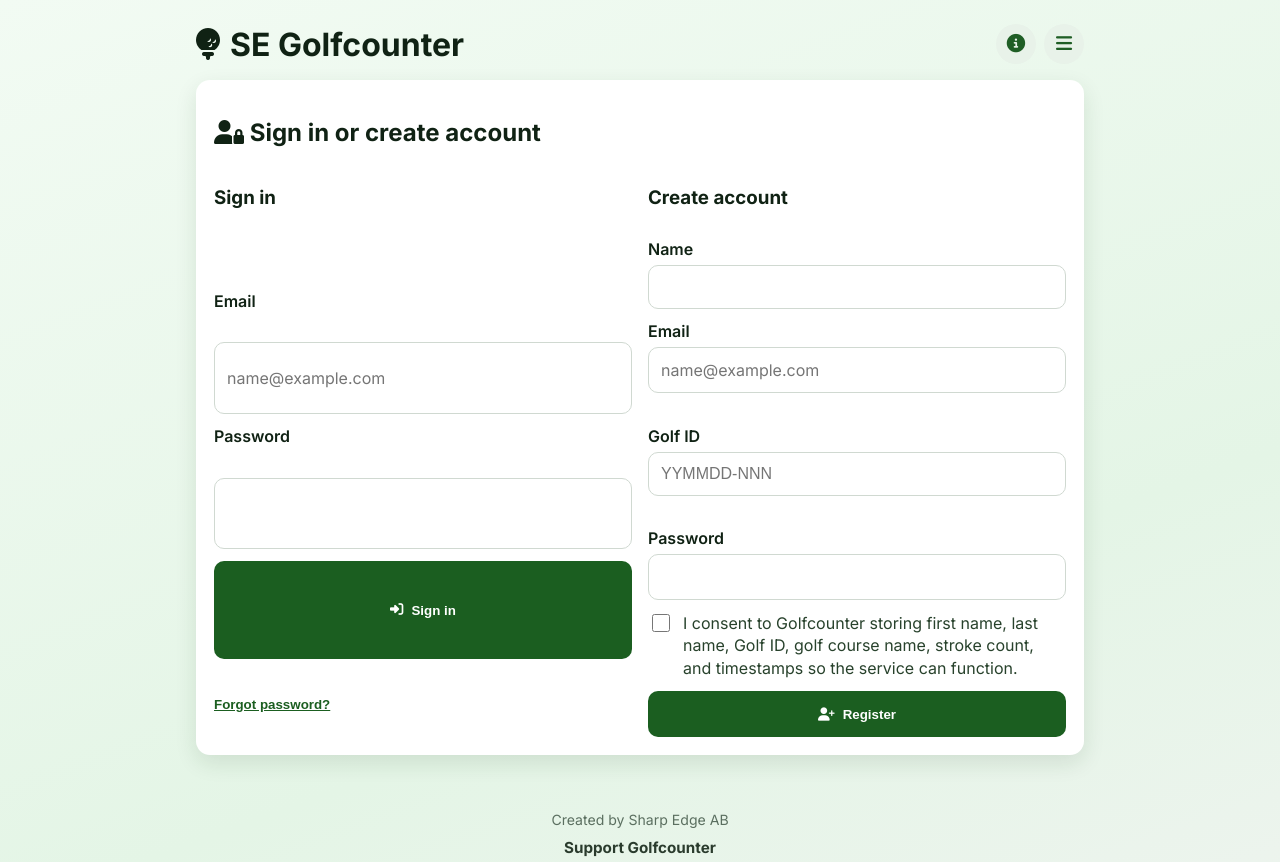
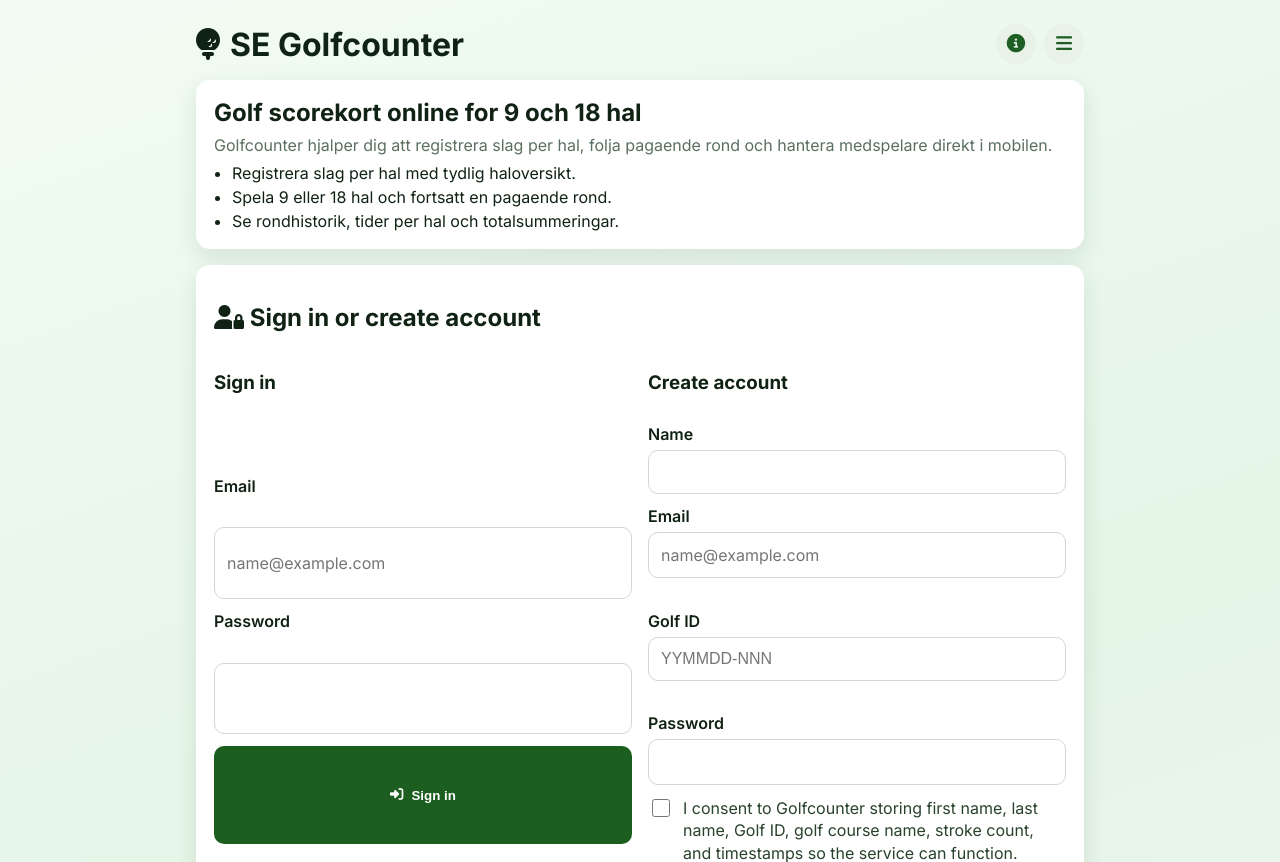
Before and after one commit to git-sharpedge/golfcounter, a PHP site: page / in a window 1280 px wide. Shown: the top 862 px of the page. Run offline with PHP 8.4, Linux system fonts and the light colour scheme.

Commit message:
lagt till för sökoptimering

```diff
--- a/assets/style.css
+++ b/assets/style.css
@@ -189,6 +189,21 @@ body {
     box-shadow: 0 8px 22px rgba(15, 53, 22, 0.11);
     padding: 14px;
     margin-top: 12px;
+}
+
+.seo-intro h2 {
+    margin: 0 0 8px;
+}
+
+.seo-intro p {
+    margin: 0 0 8px;
+}
+
+.seo-intro ul {
+    margin: 0;
+    padding-left: 18px;
+    display: grid;
+    gap: 4px;
 }
 
 .hidden {
--- /dev/null
+++ b/googlea70305da0156e7f9.html
@@ -0,0 +1 @@
+google-site-verification: googlea70305da0156e7f9.html
--- a/index.php
+++ b/index.php
@@ -6,11 +6,25 @@ declare(strict_types=1);
 <head>
     <meta charset="utf-8">
     <meta name="viewport" content="width=device-width, initial-scale=1">
+    <title>Golfcounter - Registrera scorekort for 9/18 hal</title>
+    <meta name="description" content="Golfcounter gor det enkelt att registrera slag per hal, folja pagarende rond och se historik direkt i mobilen.">
+    <meta name="robots" content="index,follow,max-image-preview:large">
+    <link rel="canonical" href="https://golfcounter.sharpedge.se/">
+    <meta name="author" content="Sharp Edge AB">
+    <meta name="keywords" content="golf scorekort, golfrunda, registrera slag, golf app, scorekort mobil">
+    <meta property="og:type" content="website">
+    <meta property="og:title" content="Golfcounter - Registrera scorekort for 9/18 hal">
+    <meta property="og:description" content="Fora score per hal, hantera medspelare och se rundhistorik i mobilen.">
+    <meta property="og:url" content="https://golfcounter.sharpedge.se/">
+    <meta property="og:image" content="https://golfcounter.sharpedge.se/assets/icons/icon.svg">
+    <meta name="twitter:card" content="summary_large_image">
+    <meta name="twitter:title" content="Golfcounter - Registrera scorekort for 9/18 hal">
+    <meta name="twitter:description" content="Fora score per hal, hantera medspelare och se rundhistorik i mobilen.">
+    <meta name="twitter:image" content="https://golfcounter.sharpedge.se/assets/icons/icon.svg">
     <meta name="theme-color" content="#1b5e20">
     <meta name="apple-mobile-web-app-capable" content="yes">
     <meta name="apple-mobile-web-app-status-bar-style" content="black-translucent">
     <meta name="apple-mobile-web-app-title" content="Golfcounter">
-    <title>SE Golfcounter</title>
     <link rel="manifest" href="./manifest.webmanifest">
     <link rel="icon" href="./assets/icons/icon.svg" type="image/svg+xml">
     <link rel="apple-touch-icon" href="./assets/icons/icon.svg">
@@ -19,6 +33,22 @@ declare(strict_types=1);
     <link href="https://fonts.googleapis.com/css2?family=Inter:wght@400;600;700;800&display=swap" rel="stylesheet">
     <link rel="stylesheet" href="https://cdnjs.cloudflare.com/ajax/libs/font-awesome/6.5.2/css/all.min.css" crossorigin="anonymous" referrerpolicy="no-referrer">
     <link rel="stylesheet" href="./assets/style.css">
+    <script type="application/ld+json">
+    {
+      "@context": "https://schema.org",
+      "@type": "WebApplication",
+      "name": "Golfcounter",
+      "url": "https://golfcounter.sharpedge.se/",
+      "applicationCategory": "SportsApplication",
+      "operatingSystem": "Web",
+      "description": "Webapp for att registrera antal slag per hal, medspelare och rondhistorik.",
+      "inLanguage": ["sv-SE", "en-GB", "en-US"],
+      "publisher": {
+        "@type": "Organization",
+        "name": "Sharp Edge AB"
+      }
+    }
+    </script>
 </head>
 <body>
 <main class="app">
@@ -34,6 +64,16 @@ declare(strict_types=1);
                 </button>
             </div>
         </div>
+    </section>
+
+    <section class="card seo-intro">
+        <h2>Golf scorekort online for 9 och 18 hal</h2>
+        <p class="muted">Golfcounter hjalper dig att registrera slag per hal, folja pagaende rond och hantera medspelare direkt i mobilen.</p>
+        <ul>
+            <li>Registrera slag per hal med tydlig haloversikt.</li>
+            <li>Spela 9 eller 18 hal och fortsatt en pagaende rond.</li>
+            <li>Se rondhistorik, tider per hal och totalsummeringar.</li>
+        </ul>
     </section>
 
     <section id="menuDrawer" class="menu-drawer hidden">
--- /dev/null
+++ b/robots.txt
@@ -0,0 +1,4 @@
+User-agent: *
+Allow: /
+
+Sitemap: https://golfcounter.sharpedge.se/sitemap.xml
--- a/service-worker.js
+++ b/service-worker.js
@@ -1,4 +1,4 @@
-const CACHE_NAME = "golfcounter-v5";
+const CACHE_NAME = "golfcounter-v6";
 const APP_SHELL = [
     "./",
     "./index.php",
```
Also changed, not shown: sitemap.xml (added, +8 -0 lines).
